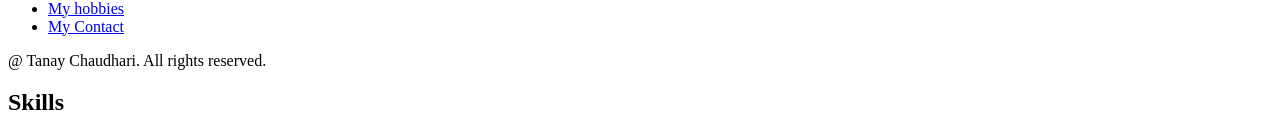
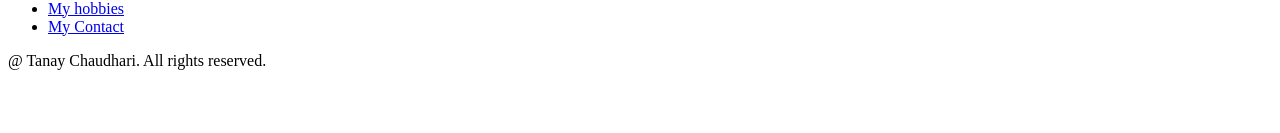
Before and after one commit to tanayy07/Random-cv, a plain HTML site: page index.html in a window 1280 px wide. Shown: the part 1189-1322 px from the top of the page. After the commit the page ends 1275 px from the top, so only its background shows below. Drawn offline with Linux system fonts and the light colour scheme.

Commit message:
Update index.html

```diff
--- a/index.html
+++ b/index.html
@@ -62,8 +62,3 @@
 
 </body>
 </html>
-
-    <h2>Skills</h2>
-
-</body>
-</html>
```
